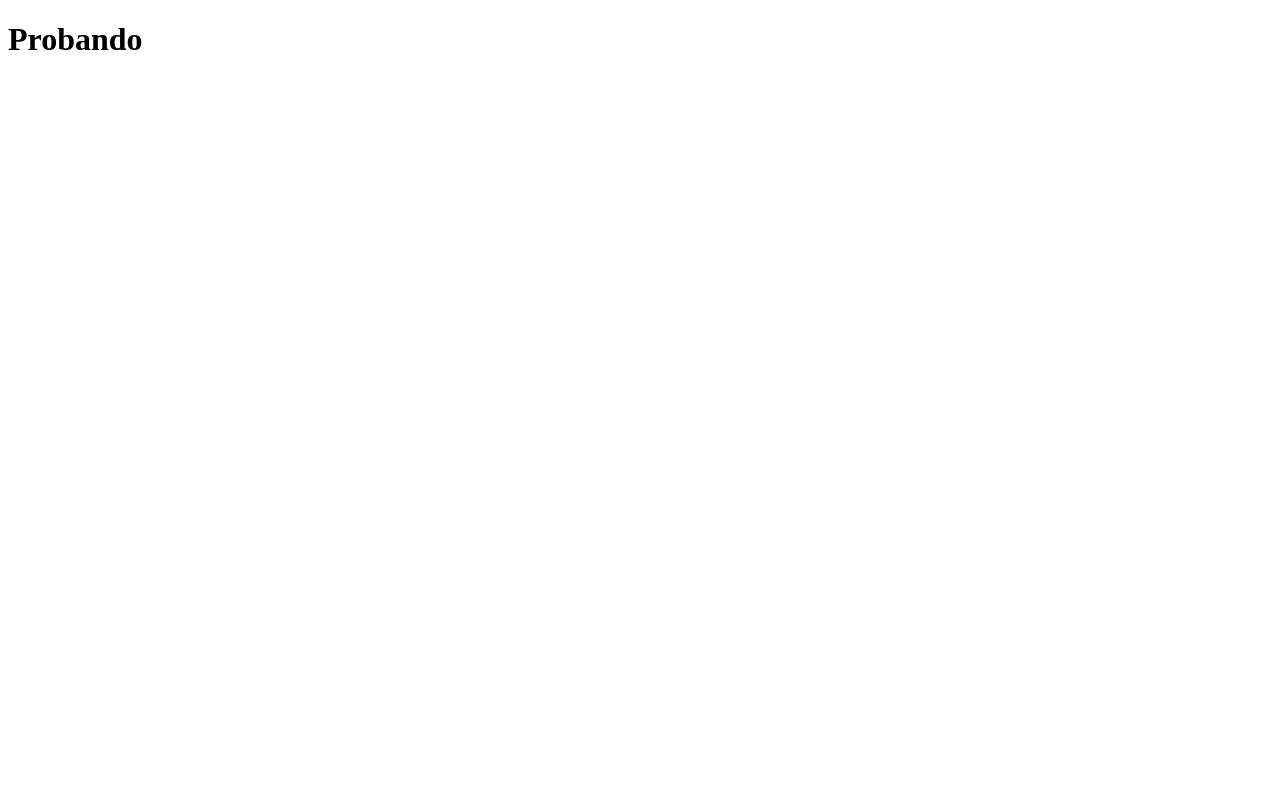
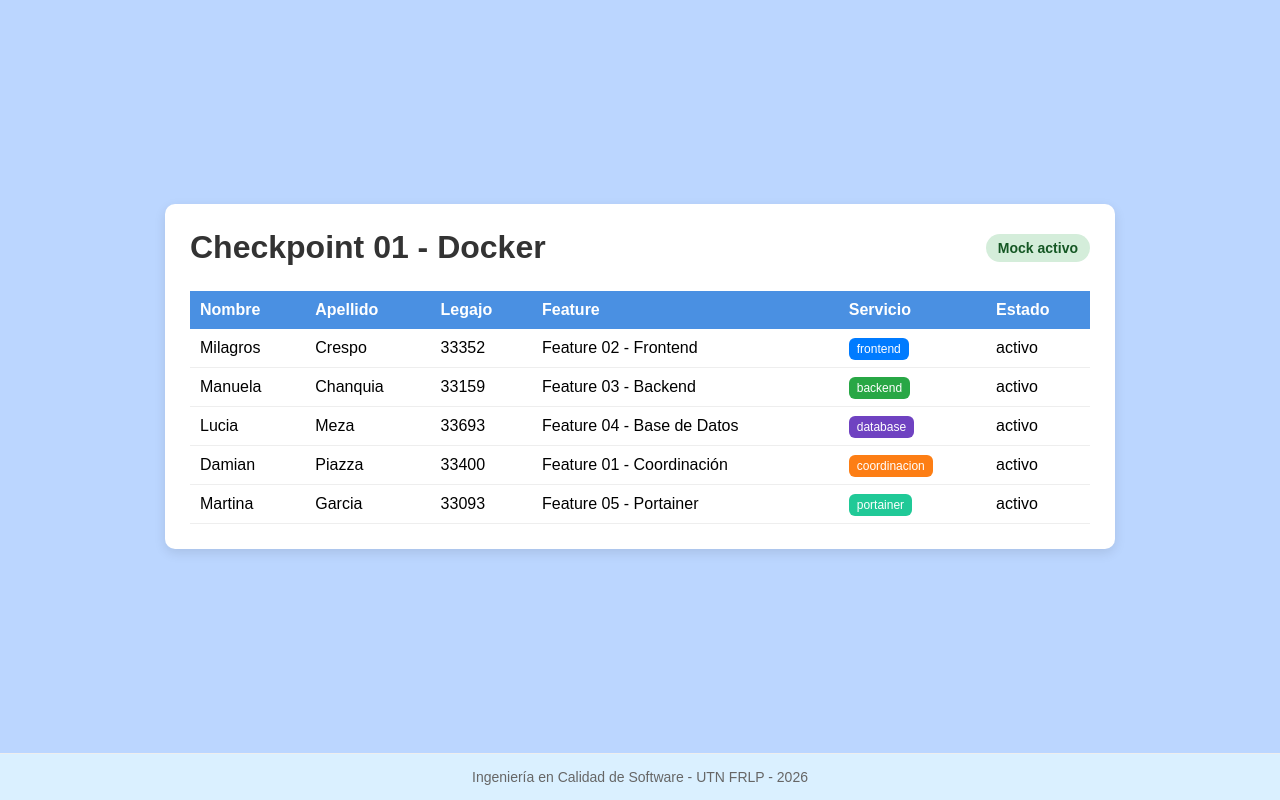
Before and after one commit to Damianpiazz/is-2026-checkpoint-01, a website: page frontend/html/index.html in a window 1280 px wide. Drawn offline with Linux system fonts and the light colour scheme.

Commit message:
feat: mejora UI frontend con mocks

```diff
--- a/frontend/html/app.js
+++ b/frontend/html/app.js
@@ -1 +1,64 @@
-console.log("Front funciona");
+const integrantes = [
+  {
+    nombre: "Milagros",
+    apellido: "Crespo",
+    legajo: "33352",
+    feature: "Feature 02 - Frontend",
+    servicio: "frontend",
+    estado: "activo"
+  },
+  {
+    nombre: "Manuela",
+    apellido: "Chanquia",
+    legajo: "33159",
+    feature: "Feature 03 - Backend",
+    servicio: "backend",
+    estado: "activo"
+  },
+  {
+    nombre: "Lucia",
+    apellido: "Meza",
+    legajo: "33693",
+    feature: "Feature 04 - Base de Datos",
+    servicio: "database",
+    estado: "activo"
+  },
+  {
+    nombre: "Damian",
+    apellido: "Piazza",
+    legajo: "33400",
+    feature: "Feature 01 - Coordinación",
+    servicio: "coordinacion",
+    estado: "activo"
+  },
+  {
+    nombre: "Martina",
+    apellido: "Garcia",
+    legajo: "33093",
+    feature: "Feature 05 - Portainer",
+    servicio: "portainer",
+    estado: "activo"
+  }
+];
+
+const tbody = document.querySelector("#tabla tbody");
+
+integrantes.forEach(i => {
+  const row = `
+    <tr>
+      <td>${i.nombre}</td>
+      <td>${i.apellido}</td>
+      <td>${i.legajo}</td>
+      <td>${i.feature}</td>
+      <td><span class="badge ${i.servicio}">${i.servicio}</span></td>
+      <td>${i.estado}</td>
+    </tr>
+  `;
+  tbody.innerHTML += row;
+});
+
+// Estado visual
+const status = document.getElementById("status");
+status.textContent = "Mock activo";
+status.classList.remove("fail");
+status.classList.add("ok");
--- a/frontend/html/index.html
+++ b/frontend/html/index.html
@@ -1,10 +1,146 @@
 <!DOCTYPE html>
-<html>
+<html lang="es">
 <head>
-  <title>Frontend</title>
+  <meta charset="UTF-8">
+  <title>Checkpoint 01</title>
+
+  <!-- evitar cache -->
+  <meta http-equiv="Cache-Control" content="no-cache, no-store, must-revalidate">
+  <!--layout-->
+  <meta name="viewport" content="width=device-width, initial-scale=1.0">
+
+  <style>
+    body {
+      font-family: Arial, sans-serif;
+      background: #bbd6ff;
+      margin: 0;
+
+      display: flex;
+      flex-direction: column;
+      min-height: 100vh;
+    }
+
+    .main {
+      flex: 1;
+      display: flex;
+      justify-content: center;
+      align-items: center;
+    }
+
+    .container {
+      width: 900px;
+      background: white;
+      padding: 25px;
+      border-radius: 10px;
+      box-shadow: 0 4px 12px rgba(0,0,0,0.1);
+    }
+
+    .header {
+      display: flex;
+      justify-content: space-between;
+      align-items: center;
+    }
+
+    h1 {
+      margin: 0;
+      color: #333;
+    }
+
+    .status {
+      font-weight: bold;
+      padding: 6px 12px;
+      border-radius: 20px;
+      font-size: 14px;
+    }
+
+    .ok {
+      background: #d4edda;
+      color: #155724;
+    }
+
+    .fail {
+      background: #f8d7da;
+      color: #721c24;
+    }
+
+    table {
+      width: 100%;
+      border-collapse: collapse;
+      margin-top: 25px;
+    }
+
+    th {
+      background: #4a90e2;
+      color: white;
+      text-align: left;
+      padding: 10px;
+    }
+
+    td {
+      padding: 10px;
+      border-bottom: 1px solid #eee;
+    }
+
+    tr:hover {
+      background: #f1f5ff;
+    }
+
+    .badge {
+      padding: 4px 8px;
+      border-radius: 6px;
+      font-size: 12px;
+      color: white;
+    }
+
+    .frontend { background: #007bff; }
+    .backend { background: #28a745; }
+    .database { background: #6f42c1; }
+    .coordinacion { background: #fd7e14; }
+    .portainer { background: #20c997; }
+
+    .footer {
+      text-align: center;
+      font-size: 14px;
+      color: #666;
+      padding: 15px;
+      border-top: 1px solid #eee;
+      background: rgb(218, 240, 255);
+    }
+  </style>
 </head>
+
 <body>
-  <h1>Probando</h1>
+
+  <div class="main">
+    <div class="container">
+
+      <div class="header">
+        <h1>Checkpoint 01 - Docker</h1>
+        <div id="status" class="status fail">Backend desconectado</div>
+      </div>
+
+      <table id="tabla">
+        <thead>
+          <tr>
+            <th>Nombre</th>
+            <th>Apellido</th>
+            <th>Legajo</th>
+            <th>Feature</th>
+            <th>Servicio</th>
+            <th>Estado</th>
+          </tr>
+        </thead>
+        <tbody></tbody>
+      </table>
+
+    </div>
+  </div>
+
+  <footer class="footer">
+    Ingeniería en Calidad de Software - UTN FRLP - 2026
+  </footer>
+
   <script src="app.js"></script>
+
 </body>
 </html>
```
